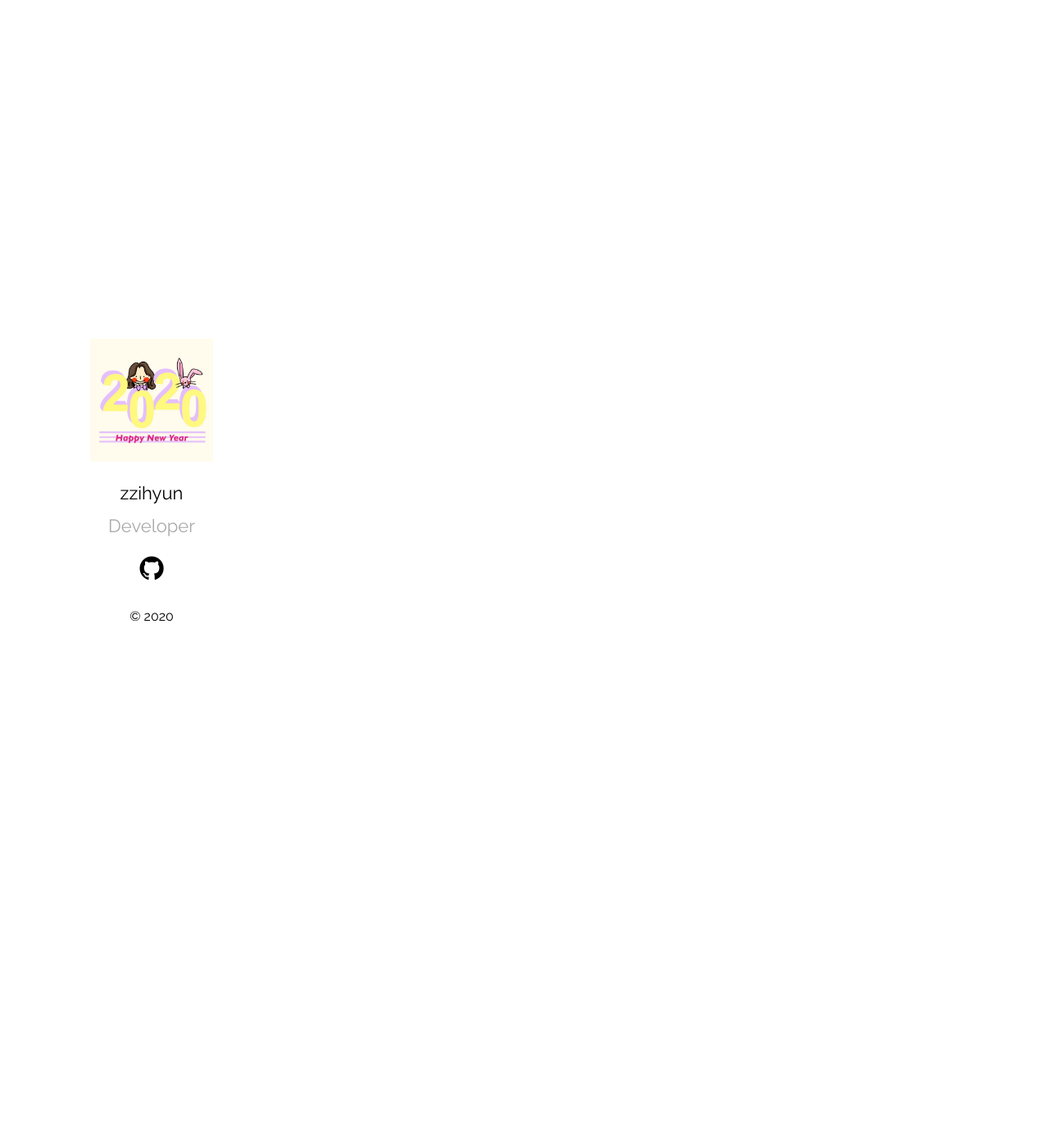
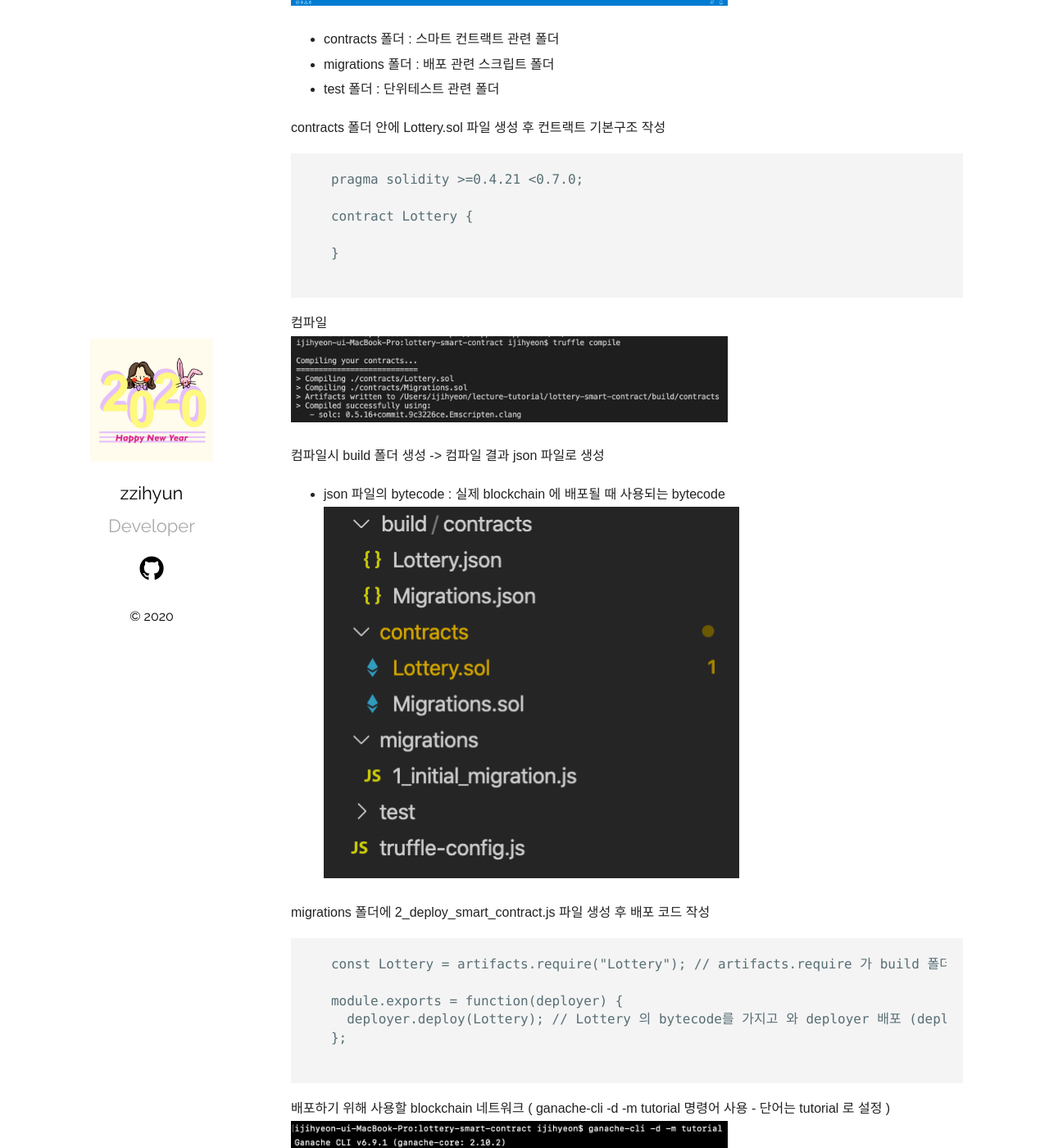
Before and after one commit to jhhhj1002/jhhhj1002.github.io, a Jekyll site: the page built from _posts/2020-04-11-Lottery-Dapp-01.markdown, in a window 1280 px wide and 1400 px high, scrolled down 3346 px. Shown: the whole window at 82% size. Built offline with Jekyll 4.4.1, drawn with Linux system fonts in a browser that asks for light colours; some of the changed text lies outside the part shown.

Commit message:
Update 2020-04-11-Lottery-Dapp-01.markdown

````diff
--- a/_posts/2020-04-11-Lottery-Dapp-01.markdown
+++ b/_posts/2020-04-11-Lottery-Dapp-01.markdown
@@ -38,7 +38,72 @@ categories: Ethereum Dapp Truffle
   <img src="/assets/imgs/Lottery&Dapp_08.png" width="65%" height="35%" >
 
   새로생긴 폴더들 확인 ( ls-al 명령어 사용 )
-   <img src="/assets/imgs/Lottery&Dapp_09.png" width="65%" height="35%" >
+  <img src="/assets/imgs/Lottery&Dapp_09.png" width="65%" height="35%" >
+
+  Visual Studio Code 로 lottery-smart-contract 프로젝트 오픈 -> Migrations.sol, 1_initial_migration.js 파일 생성 확인
+  <img src="/assets/imgs/Lottery&Dapp_10.png" width="65%" height="35%" >
+
+  + contracts 폴더 : 스마트 컨트랙트 관련 폴더
+  + migrations 폴더 : 배포 관련 스크립트 폴더
+  + test 폴더 : 단위테스트 관련 폴더
+
+  contracts 폴더 안에 Lottery.sol 파일 생성 후 컨트랙트 기본구조 작성
+  ```
+   pragma solidity >=0.4.21 <0.7.0;
+
+   contract Lottery {
+
+   }
+
+  ```
+
+  컴파일
+  <img src="/assets/imgs/Lottery&Dapp_11.png" width="65%" height="35%" >
+
+  컴파일시 build 폴더 생성 -> 컴파일 결과 json 파일로 생성
+  + json 파일의 bytecode : 실제 blockchain 에 배포될 때 사용되는 bytecode
+  <img src="/assets/imgs/Lottery&Dapp_12.png" width="65%" height="35%" >
+
+  migrations 폴더에 2_deploy_smart_contract.js 파일 생성 후 배포 코드 작성
+  ```
+   const Lottery = artifacts.require("Lottery"); // artifacts.require 가 build 폴더 안에있는 Lottery 데이터 가지고옴
+
+   module.exports = function(deployer) {
+     deployer.deploy(Lottery); // Lottery 의 bytecode를 가지고 와 deployer 배포 (deploy) 해줌
+   };
+
+  ```
+
+  배포하기 위해 사용할 blockchain 네트워크 ( ganache-cli -d -m tutorial 명령어 사용 - 단어는 tutorial 로 설정 )
+  <img src="/assets/imgs/Lottery&Dapp_13.png" width="65%" height="35%" >
+
+  truffle-config.js 파일 에서 배포할 networks 설정 ( networks의 development 부분 수정 )
+  + 로컬에서 테스트 예정 이라 주석만 제거
+   ```
+
+   development: {
+     host: "127.0.0.1",     // Localhost (default: none)
+     port: 8545,            // Standard Ethereum port (default: none)
+     network_id: "*",       // Any network (default: none)
+    },
+
+  ```
+
+  스마트 컨트랙트 배포 ( truffle migrate 명령어 사용 )
+  <img src="/assets/imgs/Lottery&Dapp_14.png" width="65%" height="35%" >
+
+  + 스마트 컨트랙트 재배포 시에는 truffle migrate --reset 명령어 사용
+
+
+
+
+
+
+
+
+
+
+
 
 
 
````
